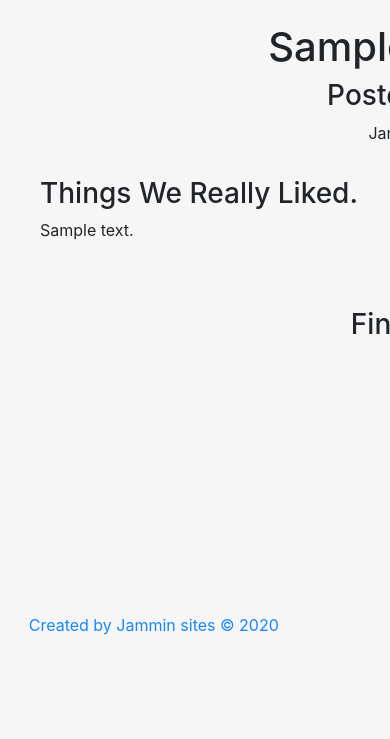
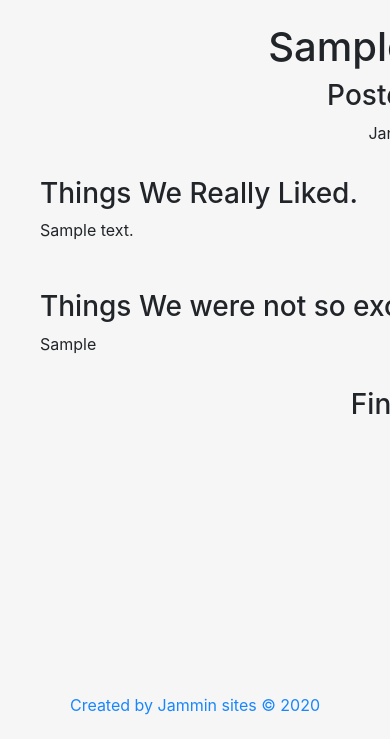
Before and after one commit to Jamminb73/rental, a Django app: page /reviews/1/ in a window 390 px wide; the page is wider, and only the part inside the window is pictured. Shown: the part 105-844 px from the top of that part. Run offline with Django 3.2, Linux system fonts and the light colour scheme; tables that the repository leaves empty hold one stand-in row (values such as "Sample post"); some libraries are stand-ins or nearby versions.

Commit message:
no it was .container I guess digital ocean is just really slow tonight

```diff
--- a/rental/static/css/detail.css
+++ b/rental/static/css/detail.css
@@ -53,7 +53,7 @@ margin-top: 200px;
 
 @media(max-width: 550px)
 {
-  .contents {
+  .container {
     display: grid;
      grid-template-areas:
     'header'
```
